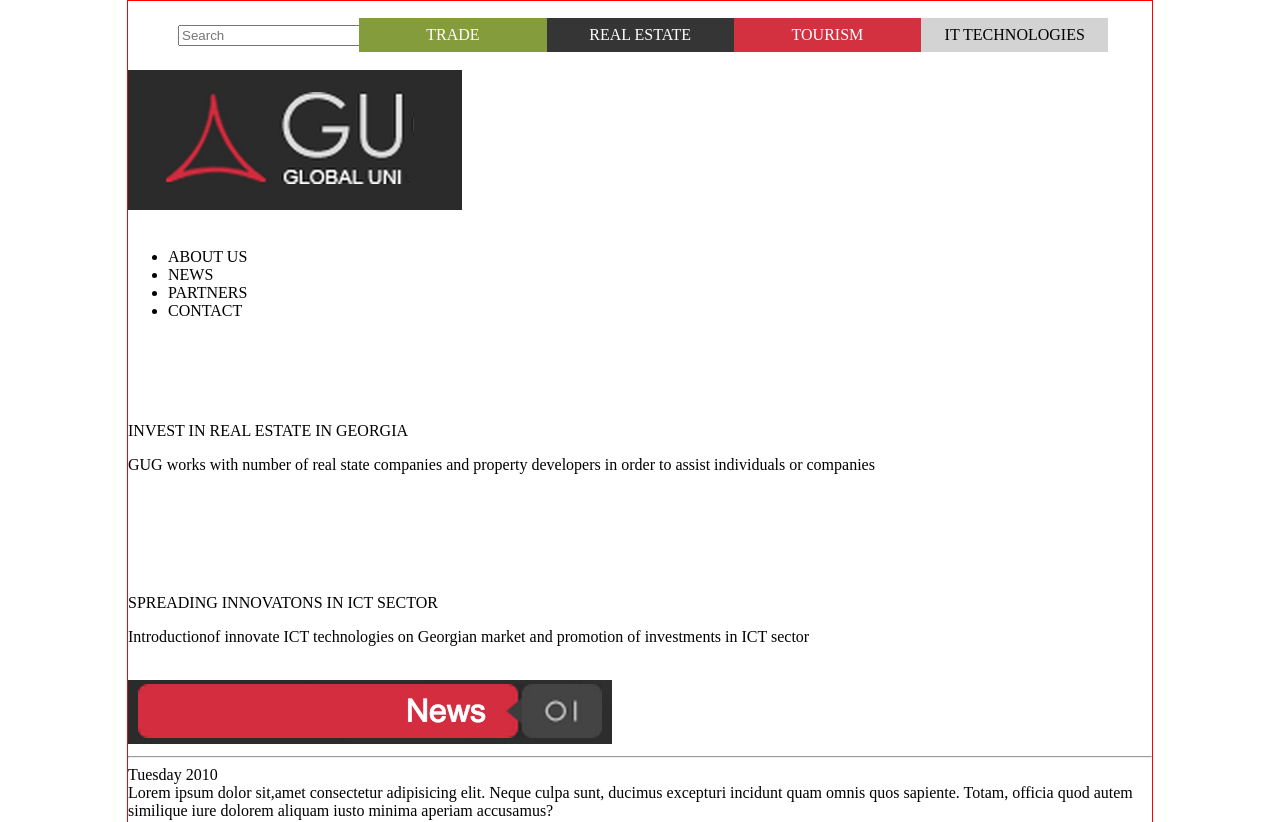
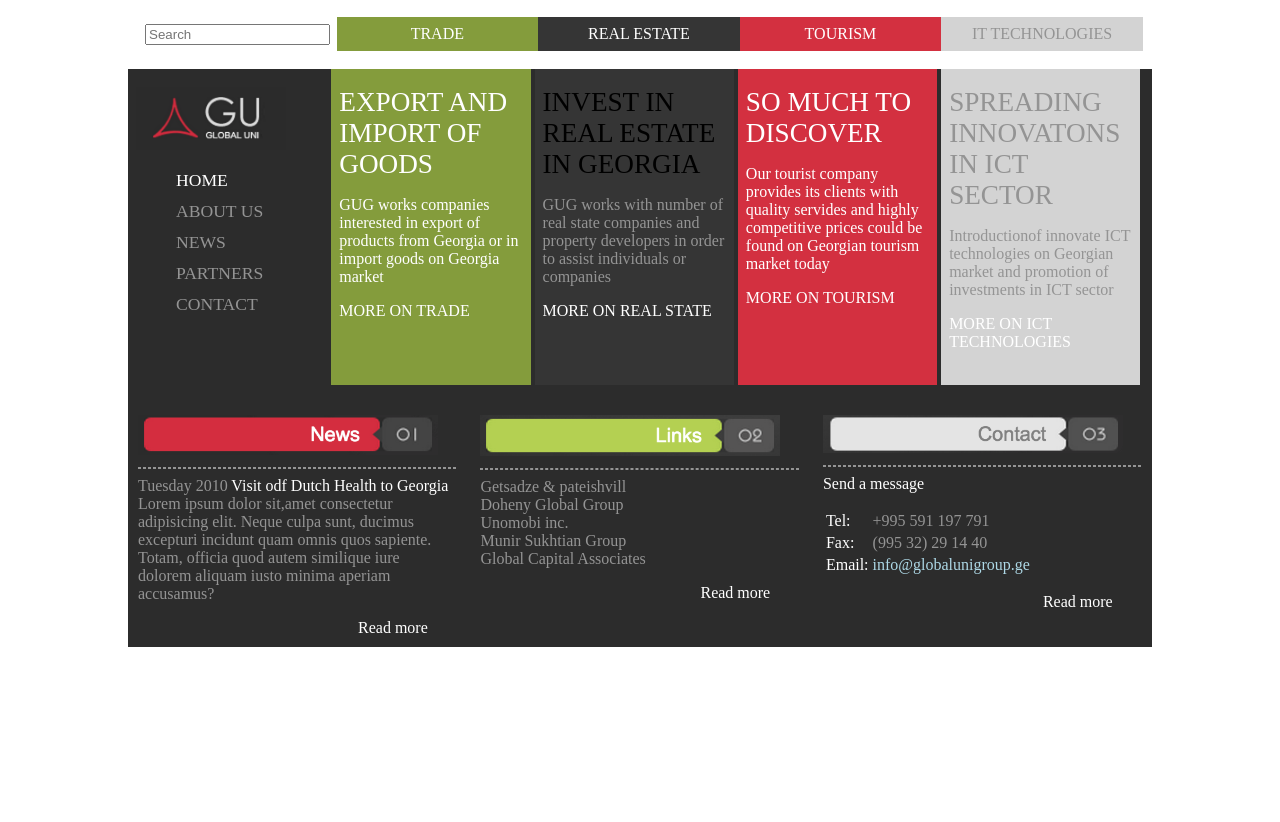
Before and after one commit to Montsemi/pw12132233, a plain HTML site: page practica03/index.html in a window 1280 px wide. Shown: the top 822 px of the page. After the commit the page ends 800 px from the top, so only its background shows below. Drawn offline with Linux system fonts and the light colour scheme.

Commit message:
Practica03 CSS

```diff
--- a/practica03/css/estilos.css
+++ b/practica03/css/estilos.css
@@ -1,16 +1,30 @@
 body{
-    border: 1px solid red;
+    /*border: 1px solid red;*/
     font-size: 16 px; /*1em*/
     margin:0px auto;/*para centrar*/
     max-width: 1024px;
+}
+footer article{
+    display:inline-block;
+    margin-top: 20px;
+    padding:10px;
+    vertical-align: top;
+    width: 31.1%;
+}
+footer img{
+    width:300px
 }
 
 header nav ul li{
    /* border: 1px solid blue;*/
     display: inline-block; /*para poner de manera horizonal*/
-    padding: 8px 10px;    /*para que sea mas ancho 8px es de arriba y abajo y 10 px de izquierda a derecha*/
+    padding: 8px 14px;    /*para que sea mas ancho 8px es de arriba y abajo y 10 px de izquierda a derecha*/
     text-align: center;/*centramos el texto*/
     width: 17.0%;/*17 porciento de ancho a cada li*/
+
+}
+header ul{
+    margin-left: -37px;
 }
 /*ESTO ES UN SELECTOR AVANZADO*/
 header nav ul li:nth-child(2) { /*<----- vamos a elegir el li dos  */
@@ -28,6 +42,60 @@ header nav ul li:nth-child(4) { /*<----- vamos a elegir el li CUATRO  */
 header nav ul li:nth-child(5) { /*<----- vamos a elegir el li CINCO  */
     background: lightgray;/*ESCOGEMOS COLOR PARA EL FONDO*/
 }
+hr{
+    border-style: dashed;
+    color:#949494;
+}
+section,footer{
+    background: #2C2C2C;
+
+}
+section article{
+    /*border: 1px solid red;*/
+    display: inline-block;
+    height: 280px;
+    padding: 18px 8px;/* 18 px de arriba y abajo 8px de izquierda y derecha */
+    vertical-align: top;
+    width: 17.9%;
+}
+section article:nth-child(2){
+    background: #849C3C;
+}
+section article:nth-child(3){
+    background: #353535;
+}
+section article:nth-child(4){
+    background: #D33040;
+}
+section article:nth-child(5){
+    background: lightgray;
+}
+section article img{
+    width: 150px;
+
+}
+section article ul{
+    list-style: none;
+}
+section article ul li{
+    margin-bottom:10px;
+
+}
+.letra-azul{
+    color:lightblue;
+}
 .letra-blanca{
     color: white;
 }
+.letra-gris{
+    color:#949494;
+}
+.read-more{
+    margin-left: 220px;
+}
+.tam-menu-lateral{
+    font-size: 1.1em;
+}
+.tam-tarjetas{
+    font-size: 1.7em;
+}
--- a/practica03/index.html
+++ b/practica03/index.html
@@ -103,7 +103,7 @@
                  Neque culpa sunt, ducimus excepturi incidunt quam omnis quos sapiente.
                 Totam, officia quod autem similique iure dolorem aliquam iusto minima aperiam accusamus?</span>
                 <p></p>
-                <span class="letra-blanca">Read more</span>
+                <span class="letra-blanca read-more">Read more</span>
         </article>
         <article>
             <img src="img/news_verde.png" alt="Links">
```
